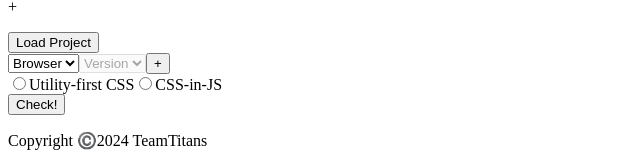
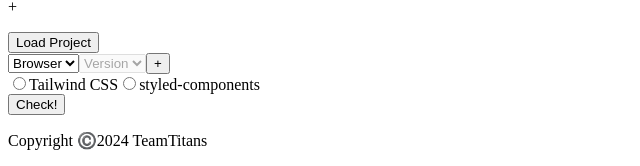
Before and after one commit to minho00123/checkyourcss, a React (Vite) app in the folder src/renderer/: page / in a window 1280 px wide. Shown: the part 628-794 px from the top of the page, without its empty margins (0-640 px from the left). Built offline with nearby package versions, Linux system fonts and the light colour scheme.

Commit message:
Refactor: Utility-first CSS to Tailwind CSS and CSS-in-JS to styled-components

```diff
--- a/src/renderer/src/components/Detail.jsx
+++ b/src/renderer/src/components/Detail.jsx
@@ -16,7 +16,7 @@ function Detail({
   }
 
   return (
-    <section className="flex justify-center items-center flex-col h-screen mt-10">
+    <section className="flex justify-center items-center flex-col mt-40">
       <button onClick={handleGoBackClick} className="absolute top-40 right-20">
         <FontAwesomeIcon icon={faArrowLeft} className="text-gray-700" />
         <span className="ml-2">Go Back</span>
--- a/src/renderer/src/components/Home.jsx
+++ b/src/renderer/src/components/Home.jsx
@@ -120,7 +120,7 @@ function Home() {
 
   async function handleCheckClick() {
     if (projectPath && userSelections && cssFrameworkType) {
-      const userCssData = await (cssFrameworkType === "utility-first-css"
+      const userCssData = await (cssFrameworkType === "tailwindCss"
         ? window.userCssDataAPI.getUserTailwindCssData(projectPath)
         : window.userCssDataAPI.getUserCssDataStyled(projectPath));
       const result = checkCssCompatibility(userCssData);
@@ -270,21 +270,21 @@ function Home() {
               <input
                 type="radio"
                 name="cssType"
-                id="utility-first-css"
-                value="utility-first-css"
+                id="tailwindCss"
+                value="tailwindCss"
                 onClick={handleRadioOnClick}
               />
-              <label htmlFor="utility-first-css" className="pr-4 ">
-                Utility-first CSS
+              <label htmlFor="tailwindCss" className="pr-4 ">
+                Tailwind CSS
               </label>
               <input
                 type="radio"
                 name="cssType"
-                id="css-in-js"
-                value="css-in-js"
+                id="styled-components"
+                value="styled-components"
                 onClick={handleRadioOnClick}
               />
-              <label htmlFor="css-in-js">CSS-in-JS</label>
+              <label htmlFor="styled-components">styled-components</label>
             </form>
           </div>
           <button
```
